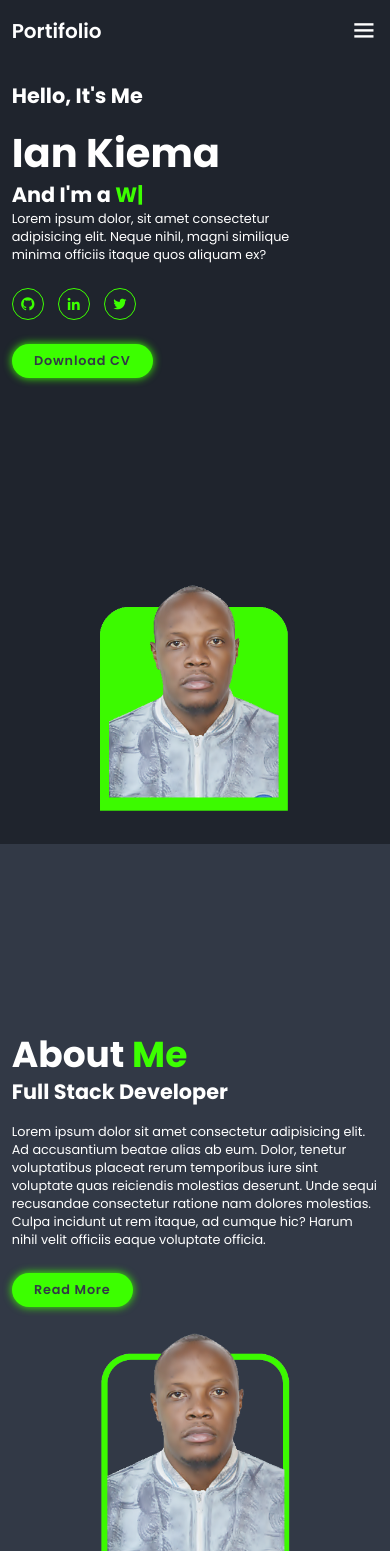
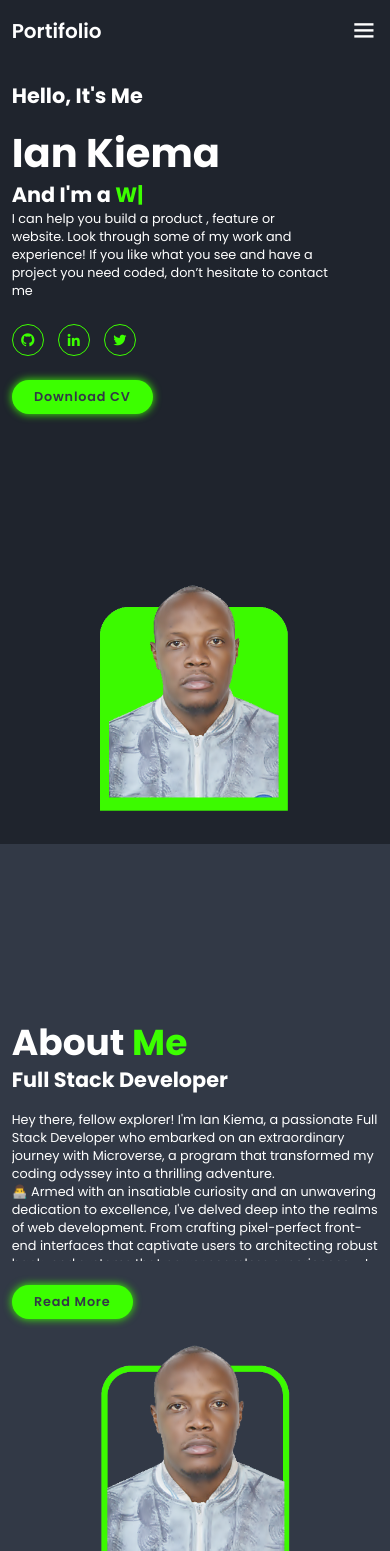
Before and after one commit to iankiema/ian-portfolio, a plain HTML site: page index.html in a window 390 px wide. Shown: the top 1551 px of the page. Drawn offline with nearby package versions, Linux system fonts and the light colour scheme.

Commit message:
Updated the script.js file

```diff
--- a/index.html
+++ b/index.html
@@ -29,7 +29,7 @@
             <h3>Hello, It's Me</h3>
             <h1>Ian Kiema</h1>
             <h3>And I'm a <span class="multiple-text"></span></h3>
-            <p>Lorem ipsum dolor, sit amet consectetur adipisicing elit. Neque nihil, magni similique minima officiis itaque quos aliquam ex? </p>
+            <p>I can help you build a product , feature or website. Look through some of my work and experience! If you like what you see and have a project you need coded, don’t hesitate to contact me </p>
             <div class="social-media">
                 <a href="#"><i class='bx bxl-github' ></i></a>
                 <a href="#"><i class='bx bxl-linkedin' ></i></a>
@@ -52,8 +52,22 @@
         <div class="about-content">
             <h2 class="heading">About <span>Me</span></h2>
             <h3>Full Stack Developer</h3>
-            <p>Lorem ipsum dolor sit amet consectetur adipisicing elit. Ad accusantium beatae alias ab eum. Dolor, tenetur voluptatibus placeat rerum temporibus iure sint voluptate quas reiciendis molestias deserunt. Unde sequi recusandae consectetur ratione nam dolores molestias. Culpa incidunt ut rem itaque, ad cumque hic? Harum nihil velit officiis eaque voluptate officia.</p>
-            <a href="#" class="btn">Read More</a>
+            <p id="intro">Hey there, fellow explorer! I'm Ian Kiema, a passionate Full Stack Developer who embarked on an extraordinary journey with Microverse, a program that transformed my coding odyssey into a thrilling adventure.<br>
+
+                👨‍💻 Armed with an insatiable curiosity and an unwavering dedication to excellence, I've delved deep into the realms of web development. From crafting pixel-perfect front-end interfaces that captivate users to architecting robust back-end systems that power seamless experiences – I thrive on turning innovative ideas into functional, elegant, and user-centric solutions.<br>
+
+                🛠️ My toolkit is as diverse as my interests. I wield languages like JavaScript, Ruby, and SQL with finesse, dance with frameworks like React and Ruby on Rails, and orchestrate databases like MongoDB and PostgreSQL. The challenge of building scalable, efficient, and maintainable applications fuels my creative fire.<br>
+
+                🌟 The Microverse experience wasn't just a program; it was a catalyst for growth. It sharpened my problem-solving skills, honed my ability to collaborate across time zones, and instilled in me a resilience to tackle any coding conundrum that comes my way.<br>
+
+                🌐 In the vast landscape of the digital realm, I find joy in creating digital experiences that not only meet but exceed expectations. Whether it's turning a blank canvas into a visually stunning website or optimizing database queries for peak performance, I'm here to elevate your digital presence.<br>
+
+                🔍 Beyond the code, you'll find me immersed in the worlds of technology trends, gaming, and the latest advancements in the tech cosmos. As a perpetual learner, I'm always on the lookout for the next challenge to conquer and the next skill to add to my ever-expanding repertoire.<br>
+
+                Let's build something extraordinary together. Whether you're seeking a dynamic Full Stack Developer or simply want to geek out over the latest tech innovations, I'm just a click away.<br>
+
+                Happy coding! 🚀</p>
+            <a href="#about" id="readMoreBtn" class="btn" onclick="toggleReadMore()">Read More</a>
         </div>
     </section>
 
--- a/script.js
+++ b/script.js
@@ -80,3 +80,15 @@ function sendEmail(){
 message => alert("Your message has been sent!")
 );
 }
+
+function toggleReadMore() {
+    let intro = document.getElementById('intro');
+    let btn = document.getElementById('readMoreBtn');
+    if (intro.style.maxHeight === "150px" || intro.style.maxHeight === "") {
+        intro.style.maxHeight = "1000px";
+        btn.textContent = "Read Less";
+    } else {
+        intro.style.maxHeight = "150px";
+        btn.textContent = "Read More";
+    }
+}
--- a/style.css
+++ b/style.css
@@ -125,6 +125,12 @@ span {
 
 .home-content p {
     font-size: 1.6rem;
+}
+
+#intro {
+    max-height: 150px;
+    overflow: hidden;
+    transition: max-height 0.5s ease-out;
 }
 
 .social-media a {
```
